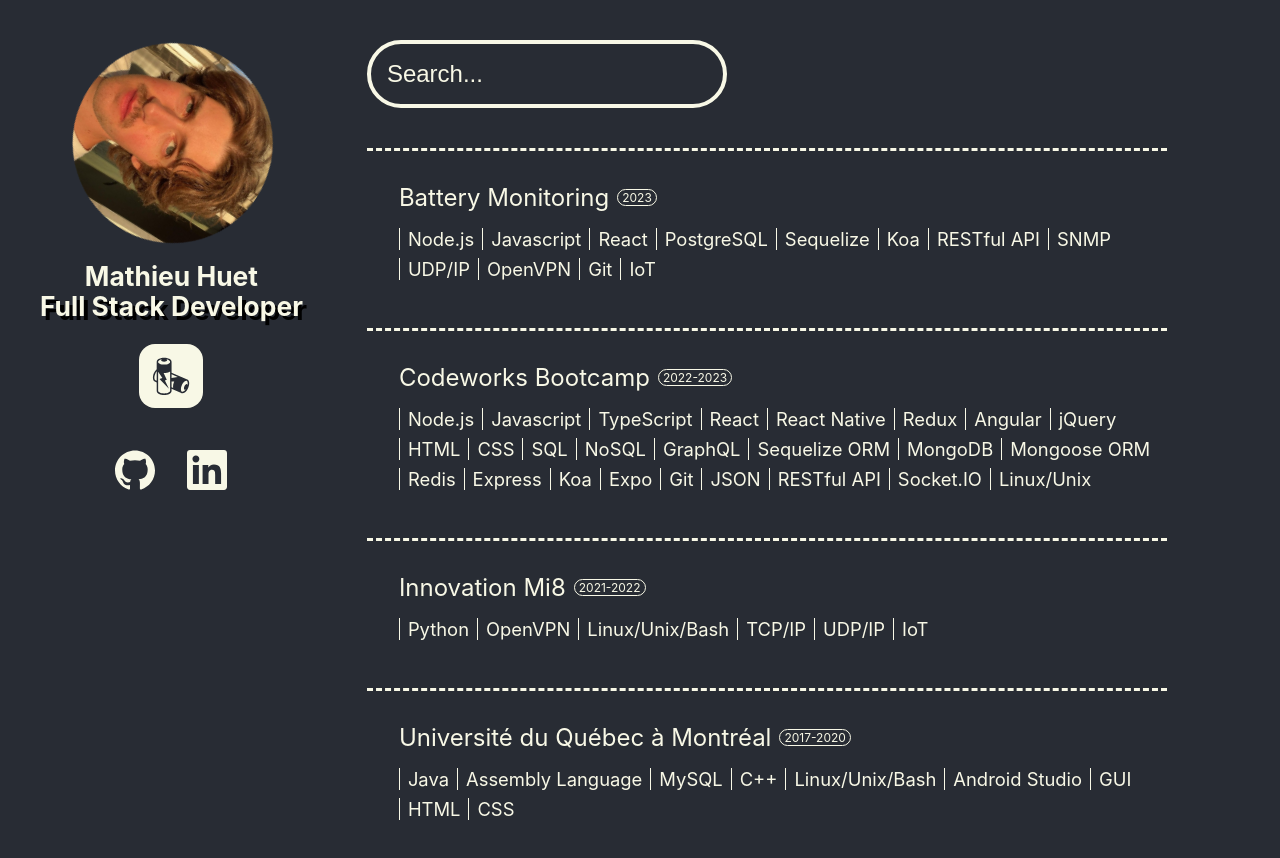
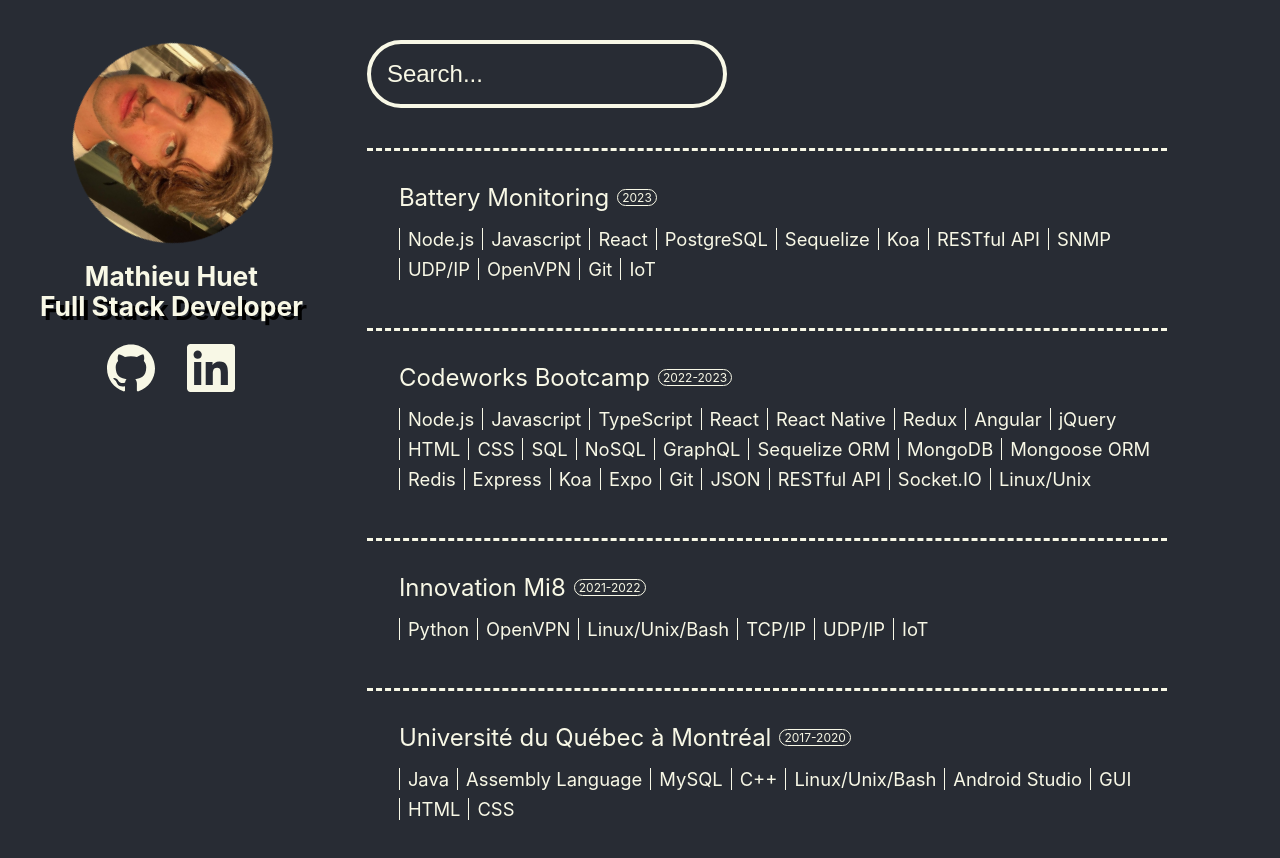
Before and after one commit to mathieuhuet/Portfolio, a React (Create React App) app: page / in a window 1280 px wide. Shown: the top 858 px of the page. Built offline with nearby package versions, Linux system fonts and the light colour scheme.

Commit message:
style: formating files

```diff
--- a/src/Pages/Main/main.css
+++ b/src/Pages/Main/main.css
@@ -1,3 +1,15 @@
+.Main {
+  background-color: #282c34;
+  display: flex;
+  align-items: flex-start;
+  font-size: 2.2vmin;
+  color: #f8f8e6;
+  -webkit-animation: fadein 2s; /* Safari, Chrome and Opera > 12.1 */
+  -moz-animation: fadein 2s; /* Firefox < 16 */
+   -ms-animation: fadein 2s; /* Internet Explorer */
+    -o-animation: fadein 2s; /* Opera < 12.1 */
+       animation: fadein 2s;
+}
 .MainPortrait {
   height: 80vh;
   background-color: #282c34;
@@ -12,6 +24,30 @@
    -ms-animation: fadein 2s; /* Internet Explorer */
     -o-animation: fadein 2s; /* Opera < 12.1 */
        animation: fadein 2s;
+}
+@keyframes fadein {
+  from { opacity: 0; }
+  to   { opacity: 1; }
+}
+/* Firefox < 16 */
+@-moz-keyframes fadein {
+  from { opacity: 0; }
+  to   { opacity: 1; }
+}
+/* Safari, Chrome and Opera > 12.1 */
+@-webkit-keyframes fadein {
+  from { opacity: 0; }
+  to   { opacity: 1; }
+}
+/* Internet Explorer */
+@-ms-keyframes fadein {
+  from { opacity: 0; }
+  to   { opacity: 1; }
+}
+/* Opera < 12.1 */
+@-o-keyframes fadein {
+  from { opacity: 0; }
+  to   { opacity: 1; }
 }
 
 .MathieuHuet {
@@ -46,19 +82,6 @@
   }
 }
 
-.Main {
-  background-color: #282c34;
-  display: flex;
-  align-items: flex-start;
-  font-size: 2.2vmin;
-  color: #f8f8e6;
-  -webkit-animation: fadein 2s; /* Safari, Chrome and Opera > 12.1 */
-  -moz-animation: fadein 2s; /* Firefox < 16 */
-   -ms-animation: fadein 2s; /* Internet Explorer */
-    -o-animation: fadein 2s; /* Opera < 12.1 */
-       animation: fadein 2s;
-}
-
 .MainLeft {
   margin: 5vmin 0vmin 0vmin 5vmin;
   display: flex;
@@ -71,7 +94,6 @@
   display: flex;
 }
 
-
 .All-link {
   display: flex;
   justify-content: space-evenly;
@@ -80,12 +102,12 @@
 .LinkedIn-link {
   color: #f8f8e6;
   margin-left: 4vmin;
-  font-size: 5vmin;
+  font-size: 6vmin;
 }
 
 .GitHub-link {
   color: #f8f8e6;
-  font-size: 5vmin;
+  font-size: 6vmin;
 }
 
 .MainNavigate {
@@ -110,8 +132,6 @@
   color: #f8f8e6;
   animation: hover 0.5s;
 }
-
-
 .Button-Resume {
   margin-right: 4vmin;
   background-color: #f8f8e6;
@@ -131,7 +151,6 @@
   color: #f8f8e6;
   animation: hover 0.5s;
 }
-
 @keyframes nothover {
   from {background-color: #282c34;}
   to {background-color: #f8f8e6;}
@@ -144,33 +163,3 @@
   from {background-color: #f8f8e6;}
   to {background-color: #282c34;}
 }
-
-
-@keyframes fadein {
-  from { opacity: 0; }
-  to   { opacity: 1; }
-}
-
-/* Firefox < 16 */
-@-moz-keyframes fadein {
-  from { opacity: 0; }
-  to   { opacity: 1; }
-}
-
-/* Safari, Chrome and Opera > 12.1 */
-@-webkit-keyframes fadein {
-  from { opacity: 0; }
-  to   { opacity: 1; }
-}
-
-/* Internet Explorer */
-@-ms-keyframes fadein {
-  from { opacity: 0; }
-  to   { opacity: 1; }
-}
-
-/* Opera < 12.1 */
-@-o-keyframes fadein {
-  from { opacity: 0; }
-  to   { opacity: 1; }
-}
--- a/src/Pages/Main/main.js
+++ b/src/Pages/Main/main.js
@@ -53,7 +53,6 @@ function Main () {
           </div>
         </div>
         <br />
-        <br />
         <div className="All-link">
           <a
             className="GitHub-link"
@@ -97,16 +96,6 @@ function Main () {
           </motion.div>
           <h2 className='MathieuHuet'>Mathieu Huet</h2>
           <h2 className='FullStackDeveloper'>Full Stack Developer</h2>
-          <div className='MainNavigate'>
-            <div className="Button-BatteryProject" onClick={() => navigate('/battery_monitoring')}>
-              <GiBatteries />
-            </div>
-            {/* <div className="Button-Resume" onClick={() => navigate('/resume')}>
-              <HiOutlineClipboardDocumentList />
-            </div> */}
-          </div>
-          <br />
-          <br />
           <div className="All-link">
             <a
               className="GitHub-link"
```
